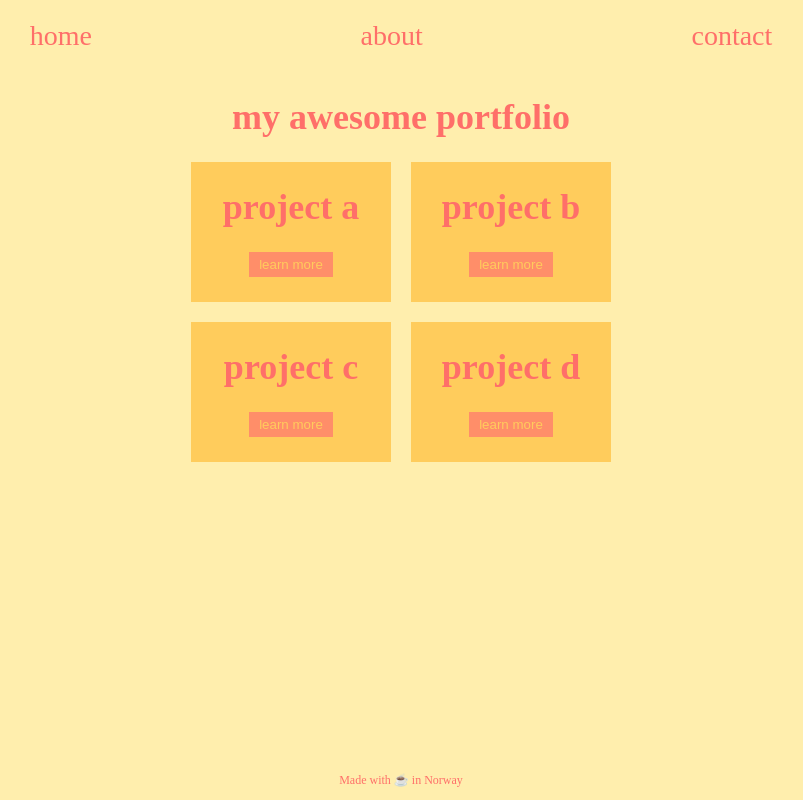
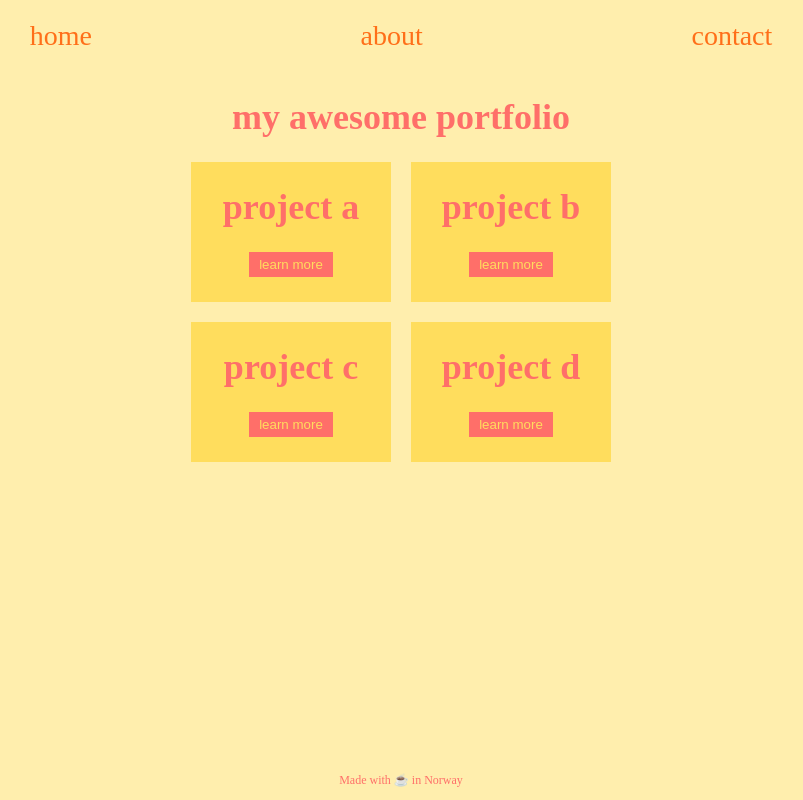
Before and after one commit to ajspeller/css-variables, a plain HTML site: page index.html in a window 1280 px wide. Shown: the whole page, without its empty margins (239-1042 px from the left). Drawn offline with Linux system fonts and the light colour scheme.

Commit message:
create local variables

```diff
--- a/index.css
+++ b/index.css
@@ -9,16 +9,23 @@ html, body {
     color: var(--red);
 }
 
+#navbar {
+    --nav-red: #ff6f19;
+}
+
 #navbar a {
-    color: var(--red);
+    color: var(--nav-red);
 }
 
 .item {
-    --red: #ff8e69;
-    background: var(--yellow);
+    --item-yellow: #ffdd5d;
+}
+
+.item {
+    background: var(--item-yellow);
 }
 
 button {
     background: var(--red);
-    color: var(--yellow);
+    color: var(--item-yellow);
 }
```
